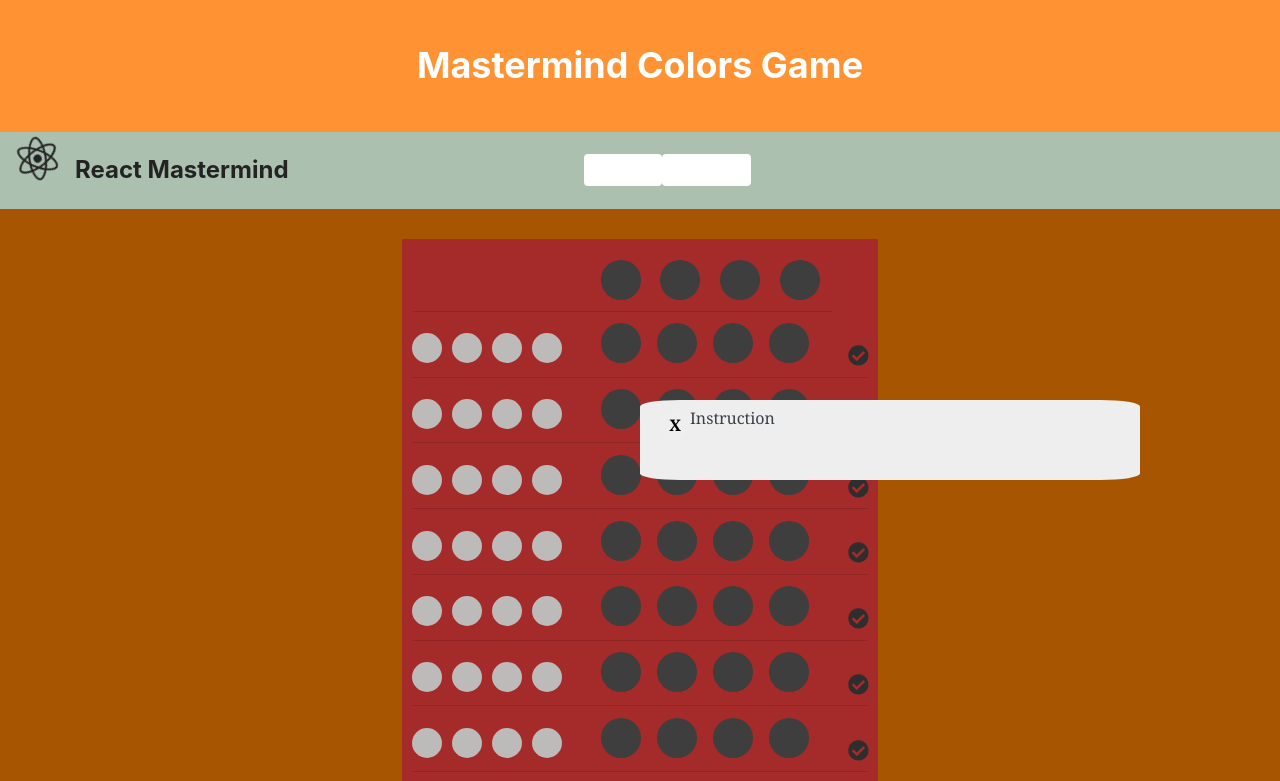
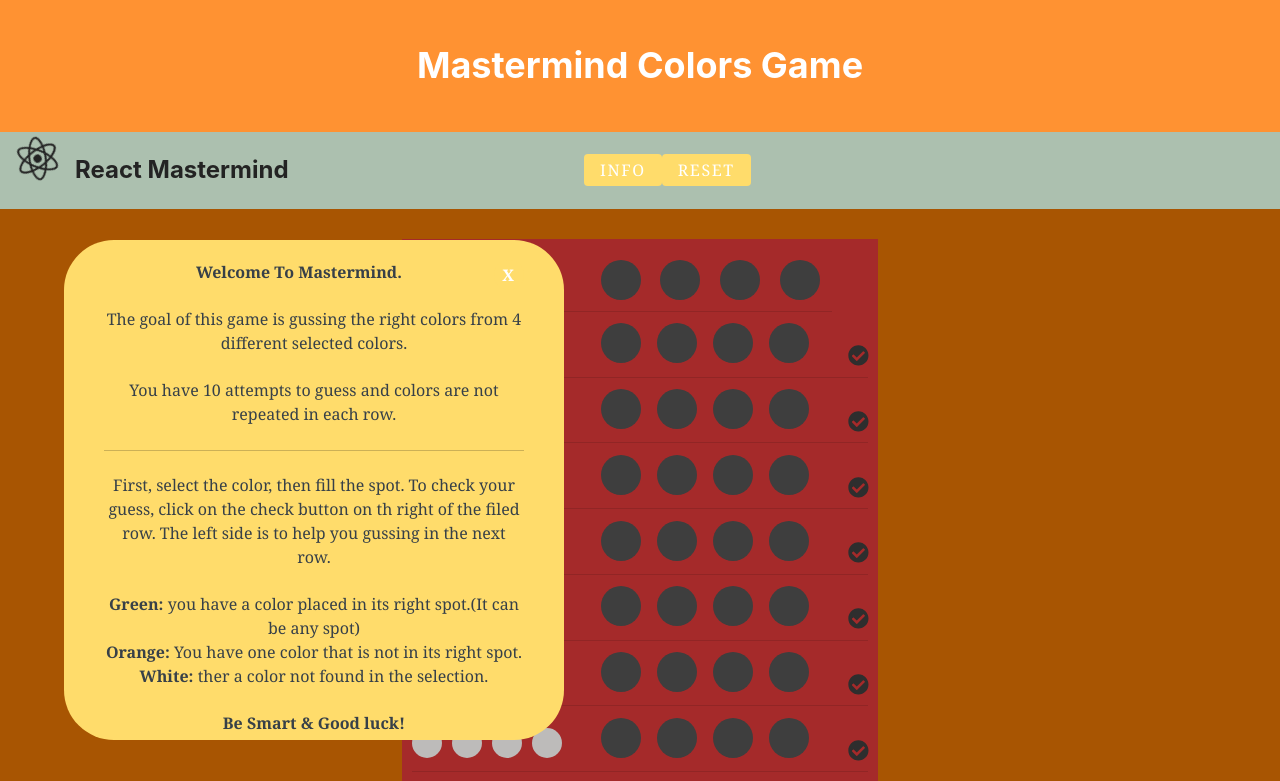
Before and after one commit to itdev164-sp2019/mehdi-hellal-p3, a Gatsby site in the folder mastermind/: page / in a window 1280 px wide. Both pictures are taken after a click on the button "INFO". Shown: the top 781 px of the page. Built offline with nearby package versions, Linux system fonts and the light colour scheme; Gatsby itself is replaced by a stand-in of ours.

Commit message:
More styling and final v.1

```diff
--- a/mastermind/src/components/User/Dialog.js
+++ b/mastermind/src/components/User/Dialog.js
@@ -15,7 +15,18 @@ class Dialog extends Component {
 
             <Info isOpen= {this.state.isOpen} onClose={(e) => this.setState({isOpen: false})}>
 
-            Instruction
+           <p><b> Welcome To Mastermind.</b></p>
+            <p>The goal of this game is gussing the right colors from 4 different selected colors.</p>
+            <p>You have 10 attempts to guess and colors are not repeated in each row.</p><hr/>
+           <p> First, select the color, then fill the spot.
+            To check your guess, click on the check button on th right of the filed row.
+            The left side is to help you gussing in the next row.</p>
+
+            <p><b>Green:</b> you have a color placed in its right spot.(It can be any spot)<br/>
+            <b>Orange:</b> You have one color that is not in its right spot.<br/>
+            <b>White:</b> ther a color not found in the selection.</p>
+
+            <p><b>Be Smart &amp; Good luck!</b></p>
 
             </Info>
             </div>
--- a/mastermind/src/components/User/Info.js
+++ b/mastermind/src/components/User/Info.js
@@ -1,20 +1,24 @@
 import React, { Component } from 'react'
-import {BaseContainer } from '../Element'
+import {Button } from '../Element'
+
 
 let dialogStyles ={
     width: '500px',
-    maxWidth: '100%',
-    margin:'0 auto',
+    height:'500px',
+    //maxWidth: '100%',
+    margin:'auto',
     position:'fixed',
-    left:'50%',
-    top:'50%',
-    transform:'translate (-50%,50%)',
-    zIndex:'999',
-    backgroundColor:'#eee',
-    padding:'10px 20px 40px',
-    borderRadius:'8%',
-    display:'flex',
-    flexDirection:'30px',
+    left:'5%',
+    top:'30%',
+    //transform:'translate (-50%,50%)',
+    //zIndex:'999',
+    backgroundColor:'#ffdc6b',
+    padding:'20px 40px',
+    borderRadius:'10%',
+    //display:'flex',
+    //flexDirection:'30px',
+    //fontSize:'18px',
+    lineHeight: '1.5',
 };
 
 let dialogCloseButtonStyles ={
@@ -26,7 +30,7 @@ let dialogCloseButtonStyles ={
     width: '30px',
     height:'30px',
     fontWeight:'bold',
-    alignSelf:'flex-end'
+    float:'right',
 
 };
 
@@ -37,7 +41,7 @@ class Info extends Component {
         let info =(
             <div style={dialogStyles}>
 
-            <button style={dialogCloseButtonStyles} onClick={this.props.onClose}>X</button>
+            <Button style={dialogCloseButtonStyles} onClick={this.props.onClose}>X</Button>
 
             <div>{this.props.children}</div>
 
@@ -52,7 +56,6 @@ class Info extends Component {
             <div>{info}</div>
 
 
-
         );
     }
 }
--- a/mastermind/src/themes/FirstTheme/Theme_1.js
+++ b/mastermind/src/themes/FirstTheme/Theme_1.js
@@ -85,7 +85,7 @@ const variants = {
             ...defaults.button,
             color: theme.colors.primary.main,
             borderColor: theme.colors.primary.main,
-           // background: 'white'
+            background: '#ffdc6b',
            margin: `10px`
         },
         contrast:{
```
Also changed, not shown: mastermind/src/components/User/Modal.js (deleted).
